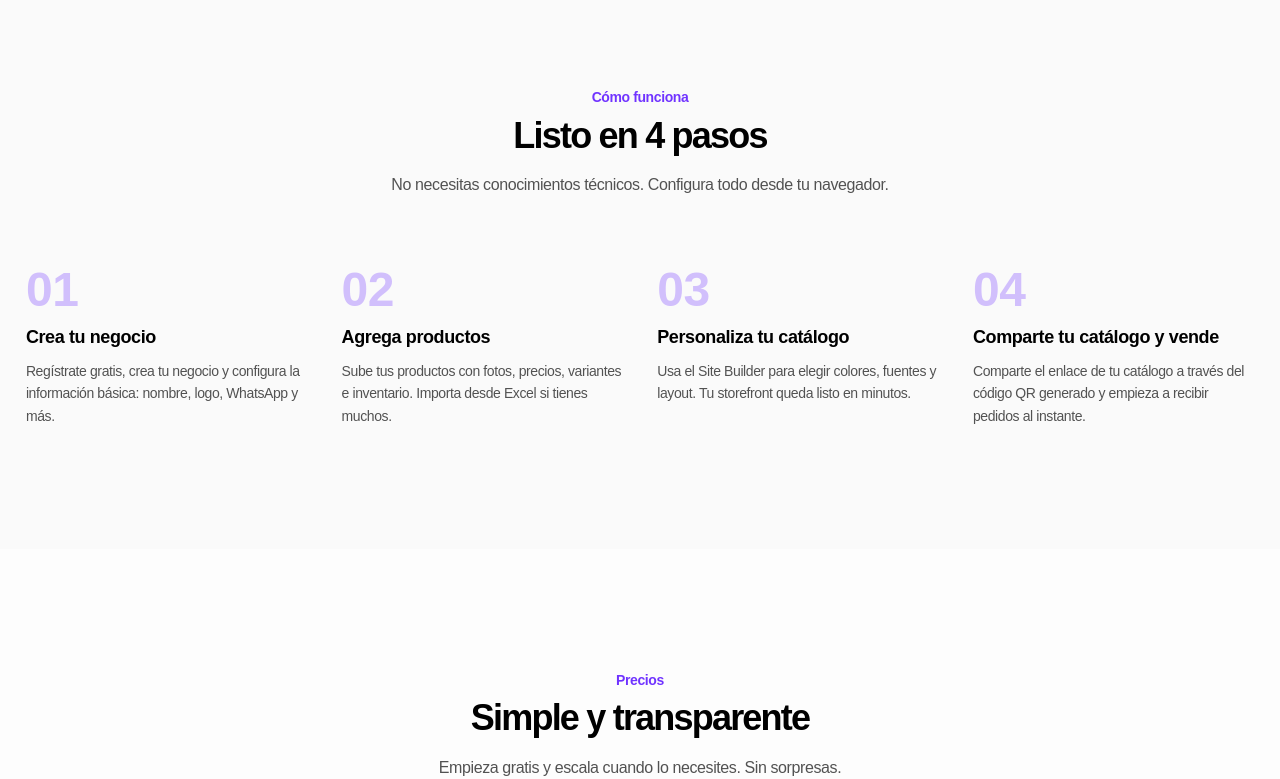
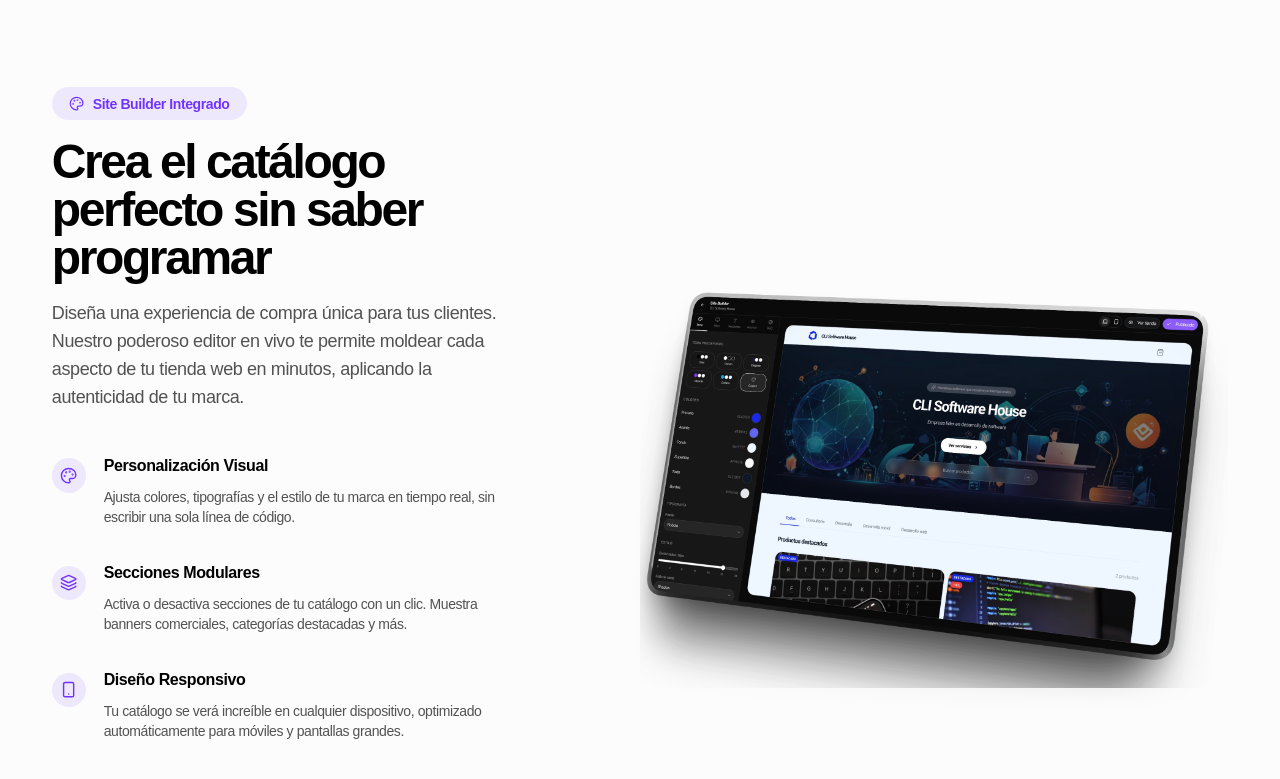
Before and after one commit to clisoftwarehouse/vitriona, a Next.js app: page / in a window 1280 px wide. Shown: the part 2200-2979 px from the top of the page. Built offline with nearby package versions, Linux system fonts and the light colour scheme; no server answers.

Commit message:
feat: site builder section

```diff
--- /dev/null
+++ b/src/app/_components/site-builder-feature.tsx
@@ -0,0 +1,77 @@
+import Image from 'next/image';
+import { Layers, Palette, Smartphone, MousePointerSquareDashed } from 'lucide-react';
+
+import { ScrollReveal } from './scroll-reveal';
+
+const BUILDER_FEATURES = [
+  {
+    icon: Palette,
+    title: 'Personalización Visual',
+    description:
+      'Ajusta colores, tipografías y el estilo de tu marca en tiempo real, sin escribir una sola línea de código.',
+  },
+  {
+    icon: Layers,
+    title: 'Secciones Modulares',
+    description:
+      'Activa o desactiva secciones de tu catálogo con un clic. Muestra banners comerciales, categorías destacadas y más.',
+  },
+  {
+    icon: Smartphone,
+    title: 'Diseño Responsivo',
+    description:
+      'Tu catálogo se verá increíble en cualquier dispositivo, optimizado automáticamente para móviles y pantallas grandes.',
+  },
+  {
+    icon: MousePointerSquareDashed,
+    title: 'Interfaz Drag & Drop',
+    description: 'Organiza el diseño, los productos y las categorías arrastrando y soltando de forma intuitiva.',
+  },
+];
+
+export function SiteBuilderFeature() {
+  return (
+    <section className='border-border/50 bg-muted/10 overflow-hidden border-t py-20 md:py-28'>
+      <ScrollReveal className='mx-auto max-w-350 px-6 lg:px-12'>
+        <div className='flex w-full flex-col items-center justify-between lg:flex-row'>
+          <div className='w-full lg:w-[45%] xl:w-[40%]'>
+            <div className='bg-primary/10 text-primary mb-4 inline-flex items-center gap-2 rounded-full px-4 py-1.5 text-sm font-semibold'>
+              <Palette className='size-3.5' />
+              Site Builder Integrado
+            </div>
+            <h2 className='text-3xl font-bold tracking-tight md:text-4xl lg:text-5xl'>
+              Crea el catálogo perfecto sin saber programar
+            </h2>
+            <p className='text-muted-foreground mt-4 text-lg'>
+              Diseña una experiencia de compra única para tus clientes. Nuestro poderoso editor en vivo te permite
+              moldear cada aspecto de tu tienda web en minutos, aplicando la autenticidad de tu marca.
+            </p>
+
+            <div className='mt-10 grid gap-8 sm:grid-cols-2 lg:grid-cols-1'>
+              {BUILDER_FEATURES.map((feature) => (
+                <div key={feature.title} className='relative pl-12 text-left'>
+                  <div className='bg-primary/10 text-primary absolute top-1 left-0 flex size-8 items-center justify-center rounded-lg'>
+                    <feature.icon className='size-4' />
+                  </div>
+                  <h3 className='text-base font-semibold'>{feature.title}</h3>
+                  <p className='text-muted-foreground mt-2 text-sm'>{feature.description}</p>
+                </div>
+              ))}
+            </div>
+          </div>
+
+          <div className='relative mt-16 flex w-full justify-end lg:mt-0 lg:w-[50%]'>
+            <Image
+              src='/images/vitriona-sitebuilder-shot.png'
+              alt='Vitriona Site Builder visual editor en acción'
+              width={700}
+              height={700}
+              className='h-auto w-full max-w-2xl object-contain drop-shadow-xl'
+              priority
+            />
+          </div>
+        </div>
+      </ScrollReveal>
+    </section>
+  );
+}
--- a/src/app/page.tsx
+++ b/src/app/page.tsx
@@ -7,6 +7,7 @@ import { Pricing } from './_components/pricing';
 import { AIAddOn } from './_components/ai-addon';
 import { Features } from './_components/features';
 import { HowItWorks } from './_components/how-it-works';
+import { SiteBuilderFeature } from './_components/site-builder-feature';
 
 export default function Home() {
   return (
@@ -15,6 +16,7 @@ export default function Home() {
       <main>
         <Hero />
         <Features />
+        <SiteBuilderFeature />
         <HowItWorks />
         <Pricing />
         <AIAddOn />
```
Also changed, not shown: public/images/vitriona-sitebuilder-shot.png (added).
